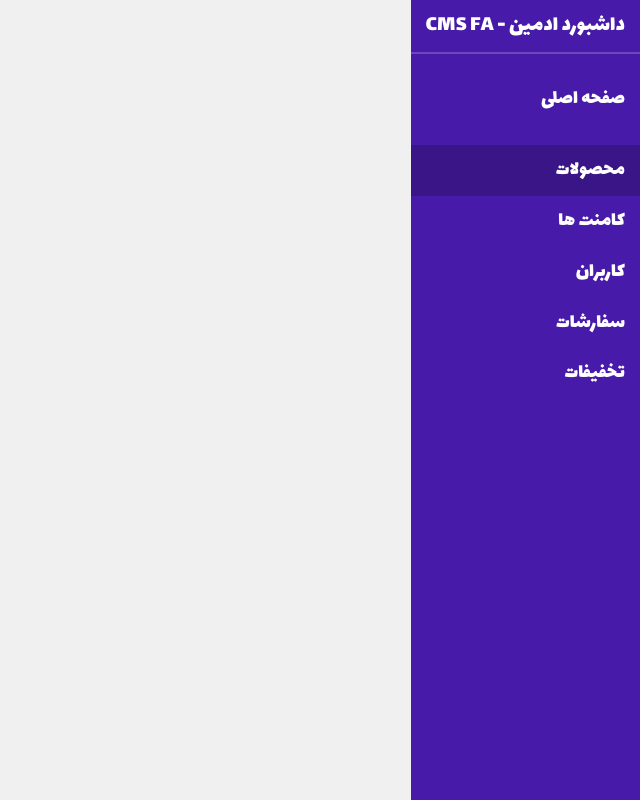
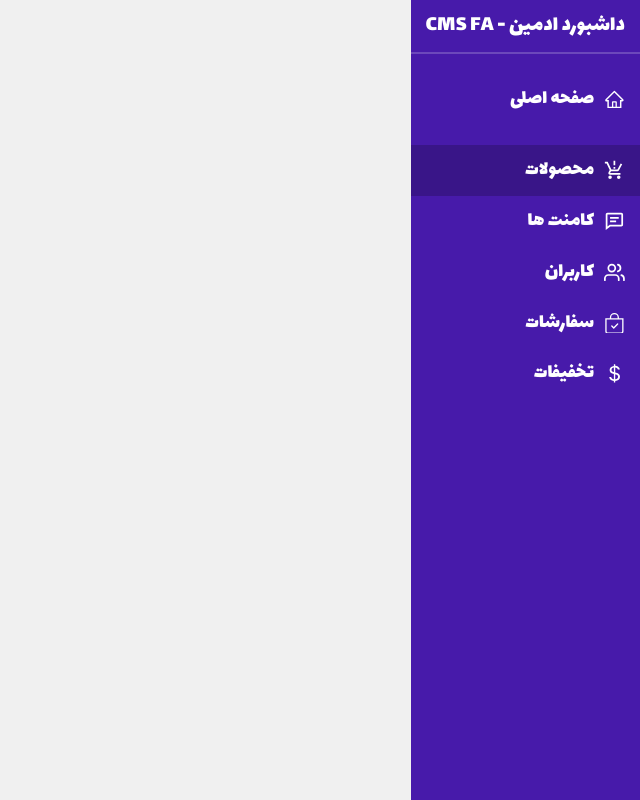
Before and after one commit to esrafil418/FA-CMS, a React (Vite) app: page / in a window 1280 px wide. Shown: the whole page, without its empty margins (640-1280 px from the left). Built offline with nearby package versions, Linux system fonts and the light colour scheme.

Commit message:
feat(style): Add icons to Sidebar section

```diff
--- a/src/components/Sidebar/Sidebar.css
+++ b/src/components/Sidebar/Sidebar.css
@@ -39,3 +39,7 @@
 .sidebar-links li:first-child {
 	margin-bottom: 20px;
 }
+
+.icon {
+	margin-left: 10px;
+}
--- a/src/components/Sidebar/Sidebar.jsx
+++ b/src/components/Sidebar/Sidebar.jsx
@@ -1,4 +1,9 @@
+import { AiOutlineHome } from "react-icons/ai";
 import "./Sidebar.css";
+import { MdProductionQuantityLimits } from "react-icons/md";
+import { BiCommentDetail } from "react-icons/bi";
+import { FiUsers } from "react-icons/fi";
+import { BsBagCheck, BsCurrencyDollar } from "react-icons/bs";
 
 export default function Sidebar() {
 	return (
@@ -7,22 +12,40 @@ export default function Sidebar() {
 
 			<ul className="sidebar-links">
 				<li>
-					<a href="#">صفحه اصلی</a>
+					<a href="#">
+						<AiOutlineHome className="icon" />
+						صفحه اصلی
+					</a>
 				</li>
 				<li className="active">
-					<a href="#">محصولات</a>
+					<a href="#">
+						<MdProductionQuantityLimits className="icon" />
+						محصولات
+					</a>
 				</li>
 				<li>
-					<a href="#">کامنت ها</a>
+					<a href="#">
+						<BiCommentDetail className="icon" />
+						کامنت ها
+					</a>
 				</li>
 				<li>
-					<a href="#">کاربران</a>
+					<a href="#">
+						<FiUsers className="icon" />
+						کاربران
+					</a>
 				</li>
 				<li>
-					<a href="#">سفارشات</a>
+					<a href="#">
+						<BsBagCheck className="icon" />
+						سفارشات
+					</a>
 				</li>
 				<li>
-					<a href="#">تخفیفات</a>
+					<a href="#">
+						<BsCurrencyDollar className="icon" />
+						تخفیفات
+					</a>
 				</li>
 			</ul>
 		</div>
```
